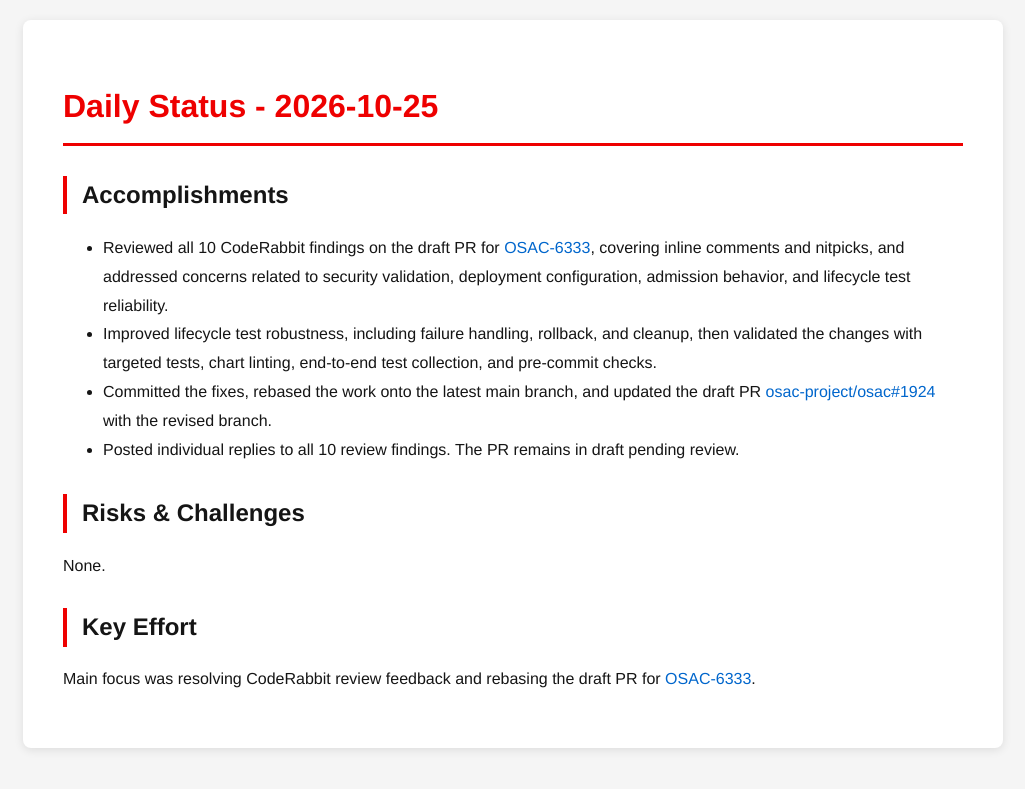
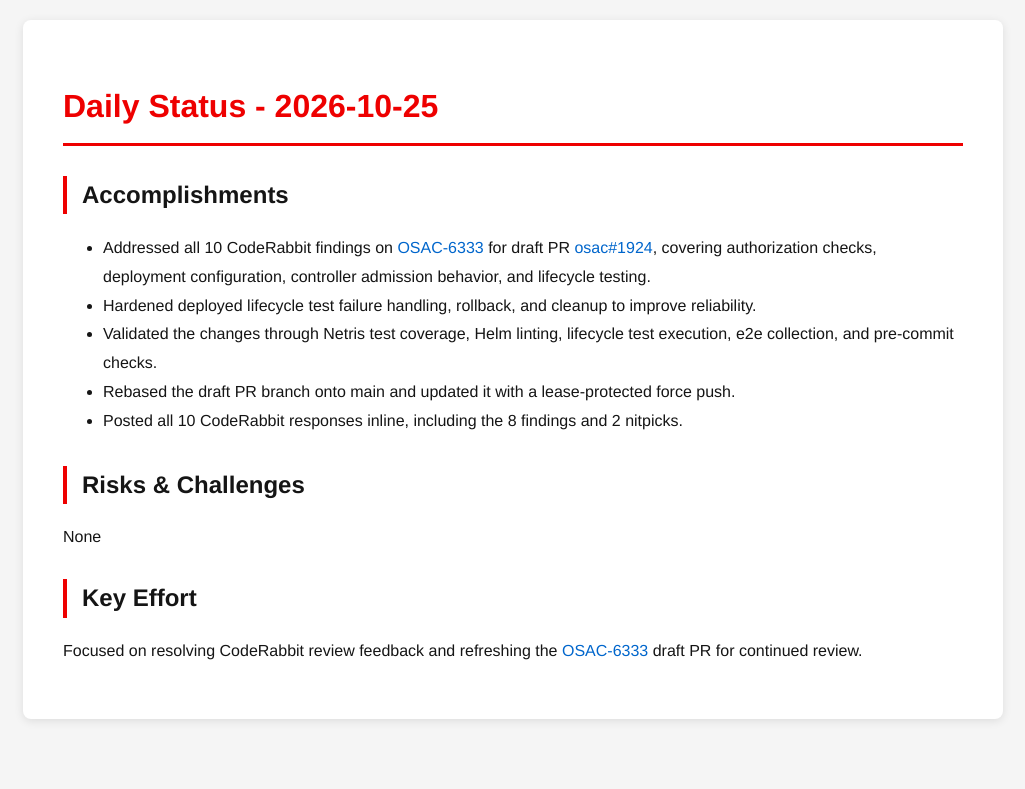
Before and after one commit to tzvatot/daily-status, a Jekyll site: the page built from 2026-10-25.md, in a window 1280 px wide. Shown: the top 789 px of the page, without its empty margins (127-1152 px from the left). Built offline with Jekyll 4.4.1, drawn with Linux system fonts in a browser that asks for light colours.

Commit message:
Daily status update - 2026-10-25

```diff
--- a/2026-10-25.md
+++ b/2026-10-25.md
@@ -7,13 +7,14 @@ date: 2026-10-25
 # Daily Status - 2026-10-25
 
 ## Accomplishments
-- Reviewed all 10 CodeRabbit findings on the draft PR for [OSAC-6333](https://redhat.atlassian.net/browse/OSAC-6333), covering inline comments and nitpicks, and addressed concerns related to security validation, deployment configuration, admission behavior, and lifecycle test reliability.
-- Improved lifecycle test robustness, including failure handling, rollback, and cleanup, then validated the changes with targeted tests, chart linting, end-to-end test collection, and pre-commit checks.
-- Committed the fixes, rebased the work onto the latest main branch, and updated the draft PR [osac-project/osac#1924](https://github.com/osac-project/osac/pull/1924) with the revised branch.
-- Posted individual replies to all 10 review findings. The PR remains in draft pending review.
+- Addressed all 10 CodeRabbit findings on [OSAC-6333](https://redhat.atlassian.net/browse/OSAC-6333) for draft PR [osac#1924](https://github.com/osac-project/osac/pull/1924), covering authorization checks, deployment configuration, controller admission behavior, and lifecycle testing.
+- Hardened deployed lifecycle test failure handling, rollback, and cleanup to improve reliability.
+- Validated the changes through Netris test coverage, Helm linting, lifecycle test execution, e2e collection, and pre-commit checks.
+- Rebased the draft PR branch onto main and updated it with a lease-protected force push.
+- Posted all 10 CodeRabbit responses inline, including the 8 findings and 2 nitpicks.
 
 ## Risks & Challenges
-None.
+None
 
 ## Key Effort
-Main focus was resolving CodeRabbit review feedback and rebasing the draft PR for [OSAC-6333](https://redhat.atlassian.net/browse/OSAC-6333).
+Focused on resolving CodeRabbit review feedback and refreshing the [OSAC-6333](https://redhat.atlassian.net/browse/OSAC-6333) draft PR for continued review.
```
